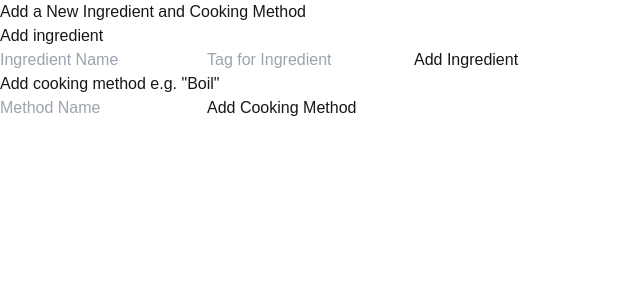
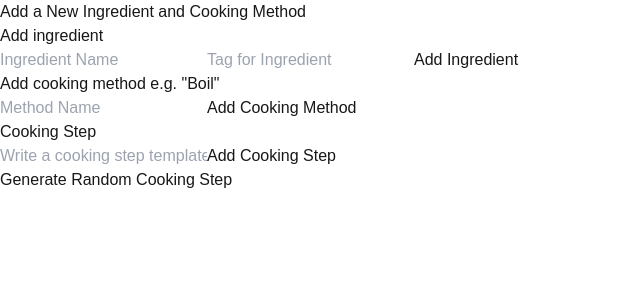
Before and after one commit to jayden-gillam/CS-311-Project-3, a Next.js app: page / in a window 1280 px wide. Shown: the top 300 px of the page, without its empty margins (0-640 px from the left). Built offline with nearby package versions, Linux system fonts and the light colour scheme.

Commit message:
displays an ingredient

```diff
--- a/app/page.tsx
+++ b/app/page.tsx
@@ -5,6 +5,9 @@ import { neon } from '@neondatabase/serverless';
 // I have used previous lecture slides and videos, Neon docs and ChatGPT extensively in this project to help me create this project and database
 
 export default function Page() {
+
+  var currentRecipe = "";
+
   async function addIngredient(formData: FormData) {
     'use server';
     const sql = neon(`${process.env.DATABASE_URL}`);
@@ -41,6 +44,38 @@ export default function Page() {
 
   }
 
+  async function addCookingStep(formData: FormData) {
+    'use server';
+    const sql = neon(`${process.env.DATABASE_URL}`);
+
+    const template = formData.get('template') as string;
+
+    await sql`INSERT INTO steptemplates (template) VALUES (${template})`;
+  }
+
+  async function generateCookingStep() {
+    'use server';
+    const sql = neon(`${process.env.DATABASE_URL}`);
+
+    const randomStep = await sql`SELECT template FROM cooking_steps ORDER BY RANDOM() LIMIT 1`;
+    const stepTemplate = randomStep[0].template;
+
+    if (!stepTemplate) {
+      currentRecipe = "No cooking steps available.";
+    }
+
+    const ingredientResult = await sql`SELECT name FROM ingredients ORDER BY RANDOM() LIMIT 1`;
+    const ingredient = ingredientResult[0].name;
+
+    const methodResult = await sql`SELECT name FROM methods ORDER BY RANDOM() LIMIT 1`;
+    const method = methodResult[0].name;
+
+    const completedStep = stepTemplate.replace(/\*/g, ingredient).replace(/\^/g, method);
+
+    currentRecipe = completedStep;
+  }
+
+
   return (
     <div>
       <h1>Add a New Ingredient and Cooking Method</h1>
@@ -57,6 +92,19 @@ export default function Page() {
         <input type="text" placeholder="Method Name" name="method_name" required />
         <button type="submit">Add Cooking Method</button>
       </form>
+
+      <form action={addCookingStep}>
+        <h2>Cooking Step</h2>
+        <input type="text" placeholder="Write a cooking step template. Use '*' for ingredients and '^' for methods." name="template" required />
+        <button type="submit">Add Cooking Step</button>
+      </form>
+
+      <form action={generateCookingStep}>
+        <button type="submit">Generate Random Cooking Step</button>
+      </form>
+
+      <div>{currentRecipe}</div>
+
     </div>
   );
 }
```
